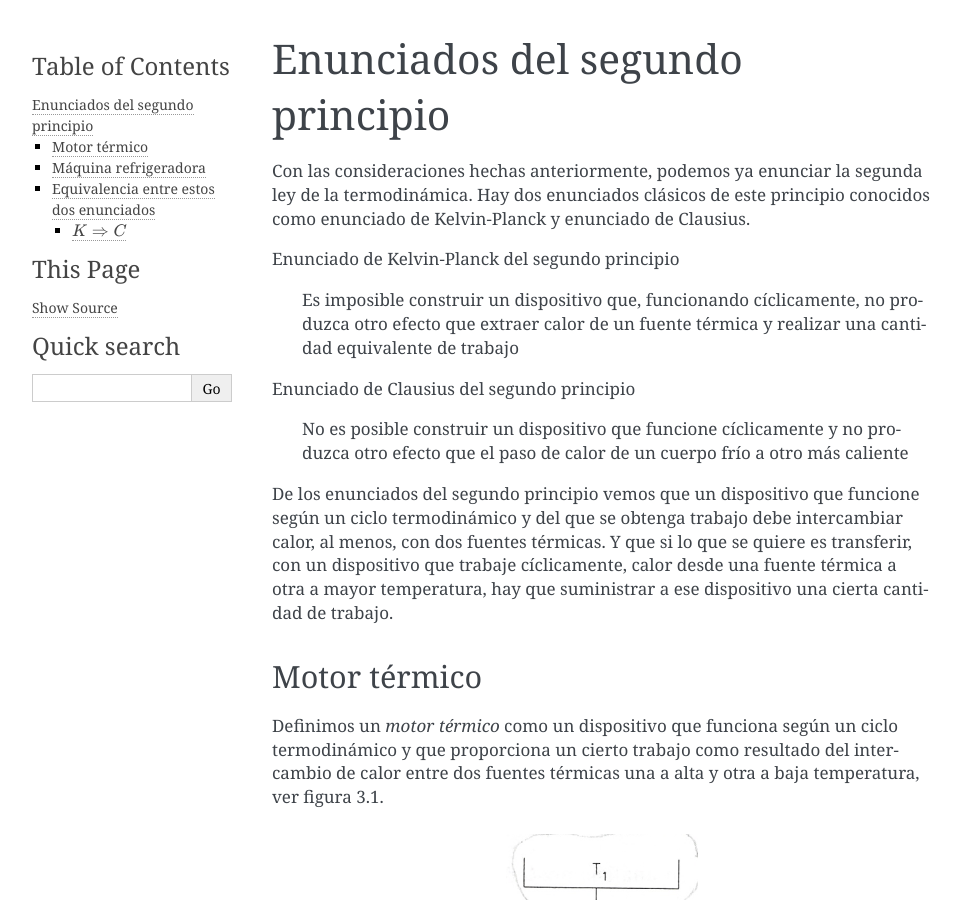
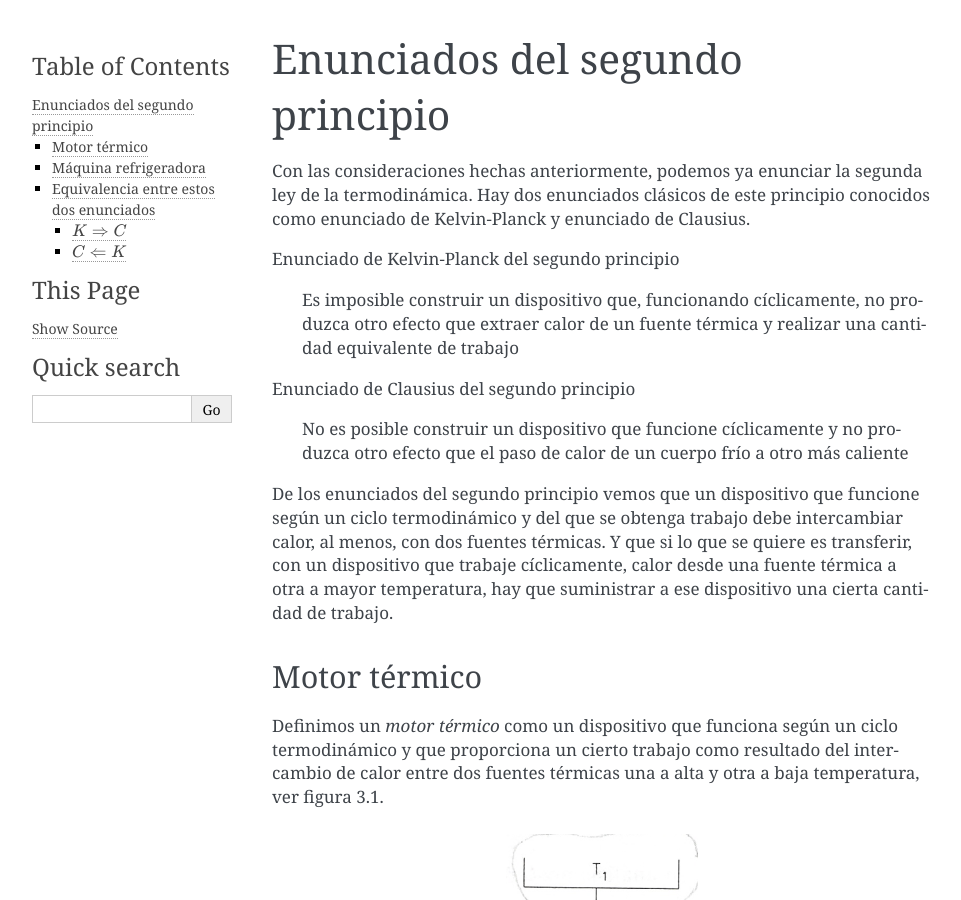
Before and after one commit to mantielero/termodinamica, a Sphinx documentation site: the page built from source/segundo_principio_enunciados_segundo_principio.rst, in a window 1280 px wide and 900 px high. Shown: the whole window, without its empty margins (148-1109 px from the left). Built offline with Sphinx 7.4.7, drawn with Linux system fonts in a browser that asks for light colours.

Commit message:
Reestructuro

```diff
--- a/source/segundo_principio_enunciados_segundo_principio.rst
+++ b/source/segundo_principio_enunciados_segundo_principio.rst
@@ -112,7 +112,10 @@
 
    Demostración de :math:`\bar{K}\Rightarrow\bar{C}`
 
-b)	De manera análoga podemos probar que :math:`(C\Rightarrow K) \Leftrightarrow (\bar{K}\Rightarrow\bar{C})`
+:math:`C\Leftarrow K`
+^^^^^^^^^^^^^^^^^^^^^
+
+De manera análoga podemos probar que :math:`(C\Rightarrow K) \Leftrightarrow (\bar{K}\Rightarrow\bar{C})`
 
 Para ello consideremos un motor que extrayendo la cantidad de calor :math:`(Q_1-Q_2)` de una fuente térmica a temperatura :math:`T_1` lo transforme íntegramente en trabajo :math:`(\bar{K})`.
 
```
